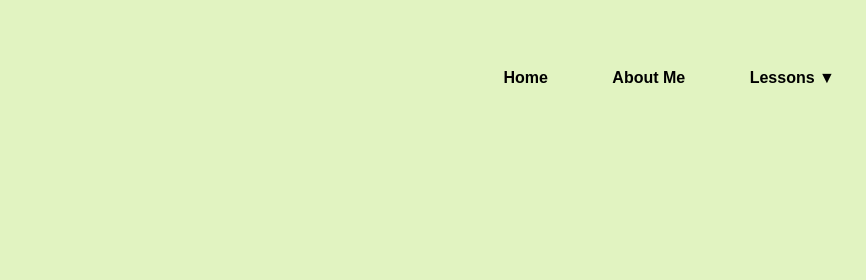
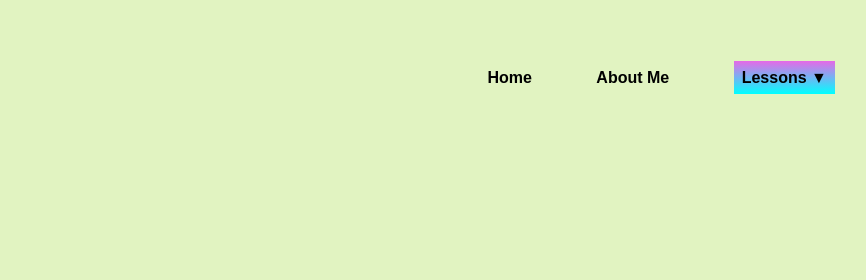
Before and after one commit to erviee/personal-website, a plain HTML site: page publichtml/achievements.html in a window 1280 px wide. Shown: the top 280 px of the page, 246-1112 px from the left. Drawn offline with Linux system fonts and the light colour scheme.

Commit message:
Update achievements.html

```diff
--- a/publichtml/achievements.html
+++ b/publichtml/achievements.html
@@ -16,7 +16,7 @@
                 <li><a href="../index.html">Home</a></li>
                 <li><a href="about.html">About Me</a></li>
                 <div class="dropdown">
-                <li><a href="achievements.html">Lessons ▼</a></li>
+                <li><a href="achievements.html" class="active">Lessons ▼</a></li>
                 <div class="dropdown-content">
                 <li><a href="socials.html">Socials</a></li>
                 <li><a href="activities.html">Activities</a></li>
```
